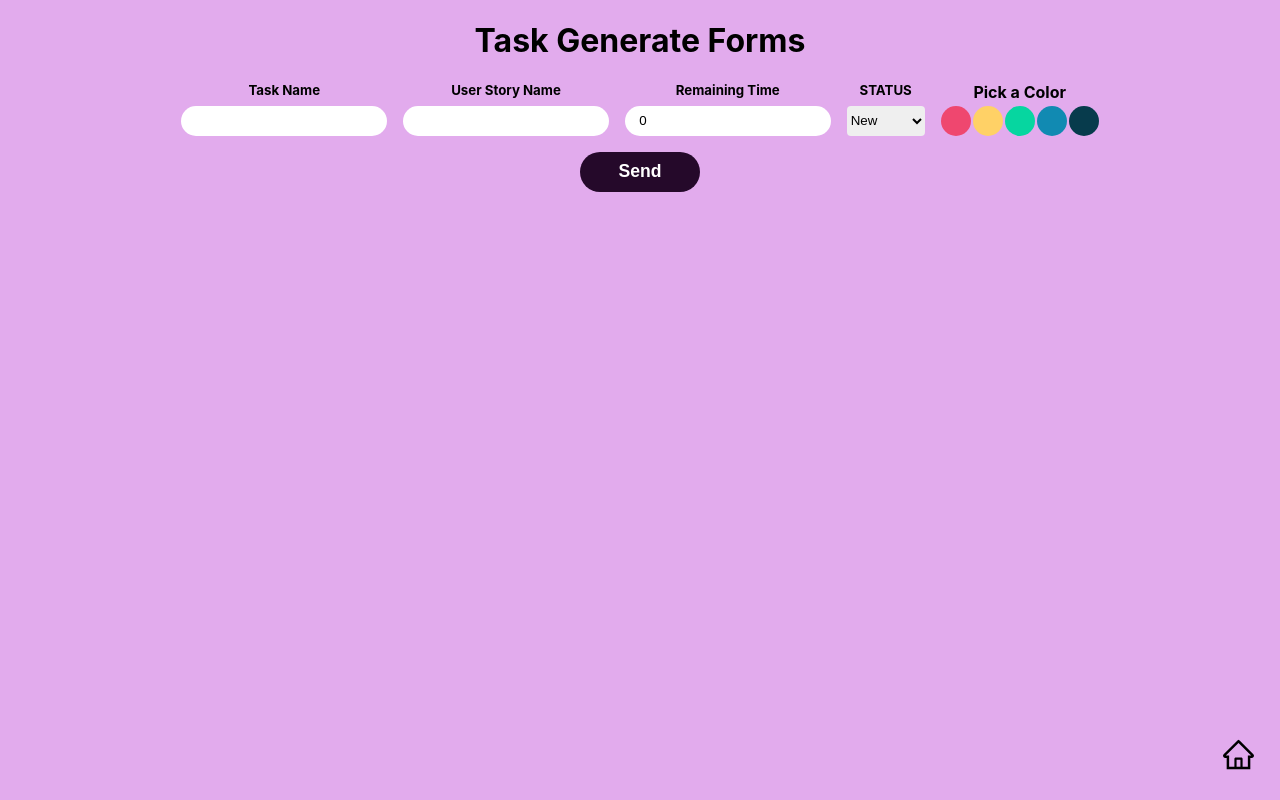
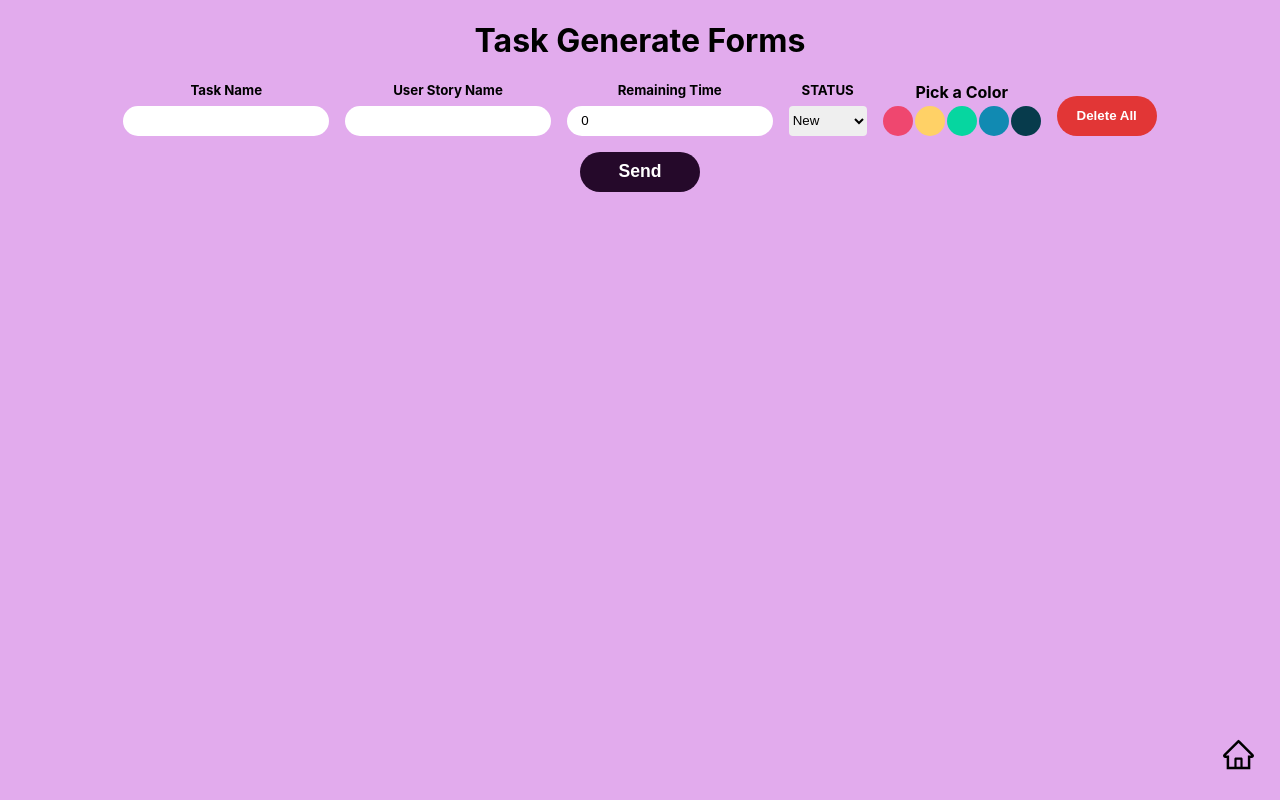
Before and after one commit to joaopedroalb/challenges-study, a Next.js app: page /Challenger-7 in a window 1280 px wide. Built offline with nearby package versions, Linux system fonts and the light colour scheme.

Commit message:
Add delete option in challenge 7

```diff
--- a/src/pages/Challenger-7.tsx
+++ b/src/pages/Challenger-7.tsx
@@ -17,7 +17,7 @@ interface ITask {
 export default function ChallengerSeven() {
   const [name, setName] = useState("");
   const [remainTime, setRemainTime] = useState(0);
-  const [users, setUsers] = useState<ITask[]>([]);
+  const [tasks, setTaks] = useState<ITask[]>([]);
   const [status, setStatus] = useState("New")
   const [userStory, setUserStory] = useState("");
   const [color,setColor] = useState("");
@@ -32,9 +32,9 @@ export default function ChallengerSeven() {
           });
 
           const resp = await fetch("/api/forms");
-          const usersJson = await resp.json();
-          setUsers(usersJson);
-          console.log(users);
+          const taskJson = await resp.json();
+          setTaks(taskJson);
+          console.log(tasks);
     }
   }
 
@@ -44,8 +44,17 @@ export default function ChallengerSeven() {
 
   async function fetchMyApi(){
     const resp = await fetch("/api/forms");
-    const usersJson = await resp.json();
-    setUsers(usersJson);
+    const taskJson = await resp.json();
+    setTaks(taskJson);
+  }
+
+  async function deleteTasks(){
+    await fetch("/api/forms",{
+      method:"DELETE"
+    });
+
+    setTaks([]);
+
   }
 
   return (
@@ -101,7 +110,7 @@ export default function ChallengerSeven() {
             </div>
 
             <PickColor setColorExtenal={setColor}/>
-
+            <button className={styles.btnDelete} onClick={deleteTasks}>Delete All</button>
           </div>
 
         <button onClick={saveData} className={styles.btnSave}>Send</button>
@@ -111,11 +120,12 @@ export default function ChallengerSeven() {
       <br/><br/>
 
       <div className={styles.cardContainer}>
-      {users.map((e: ITask, i: number) => {
+      {tasks.map((e: ITask, i: number) => {
           return (
             <ProfileCard task={e} key={i}/>
           );
       })}
+
       </div>
 
       <Gohome/>
--- a/src/pages/api/forms.ts
+++ b/src/pages/api/forms.ts
@@ -1,12 +1,15 @@
 import { NextApiRequest, NextApiResponse } from "next";
 
-const users:any = []
+let users:any = []
 
 export default function form(req:NextApiRequest,res:NextApiResponse){
     if(req.method==="POST"){
         post(req,res)
     }else if(req.method==="GET"){
         res.status(200).json(users)
+    }else if(req.method==="DELETE"){
+        users = [];
+        res.status(200).send("")
     }else{
         res.status(405).send("error")
     }
--- a/styles/challengerseven.module.css
+++ b/styles/challengerseven.module.css
@@ -24,6 +24,7 @@
   display: flex;
   flex-wrap: wrap;
   gap: 1rem;
+  align-items: flex-end;
 }
 
 .btnSave {
@@ -74,3 +75,14 @@
   gap: 3rem;
   padding: 0 3rem;
 }
+
+.btnDelete{
+  width: 100px;
+  height: 40px;
+  border-radius: 2rem;
+  border: 0;
+  background: rgb(226, 54, 54);
+  font-weight: 700;
+  cursor: pointer;
+  color: #fff;
+}
```
